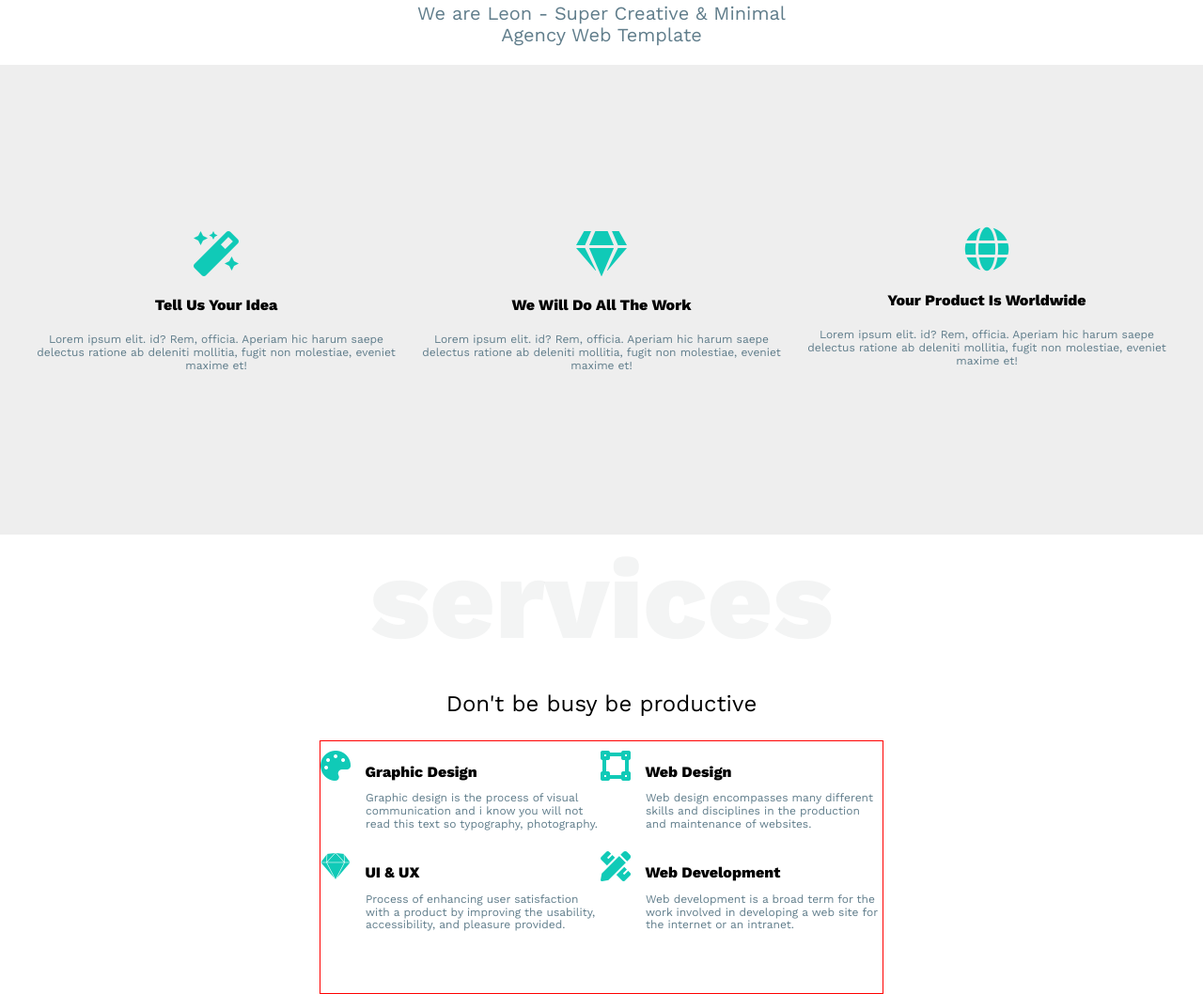
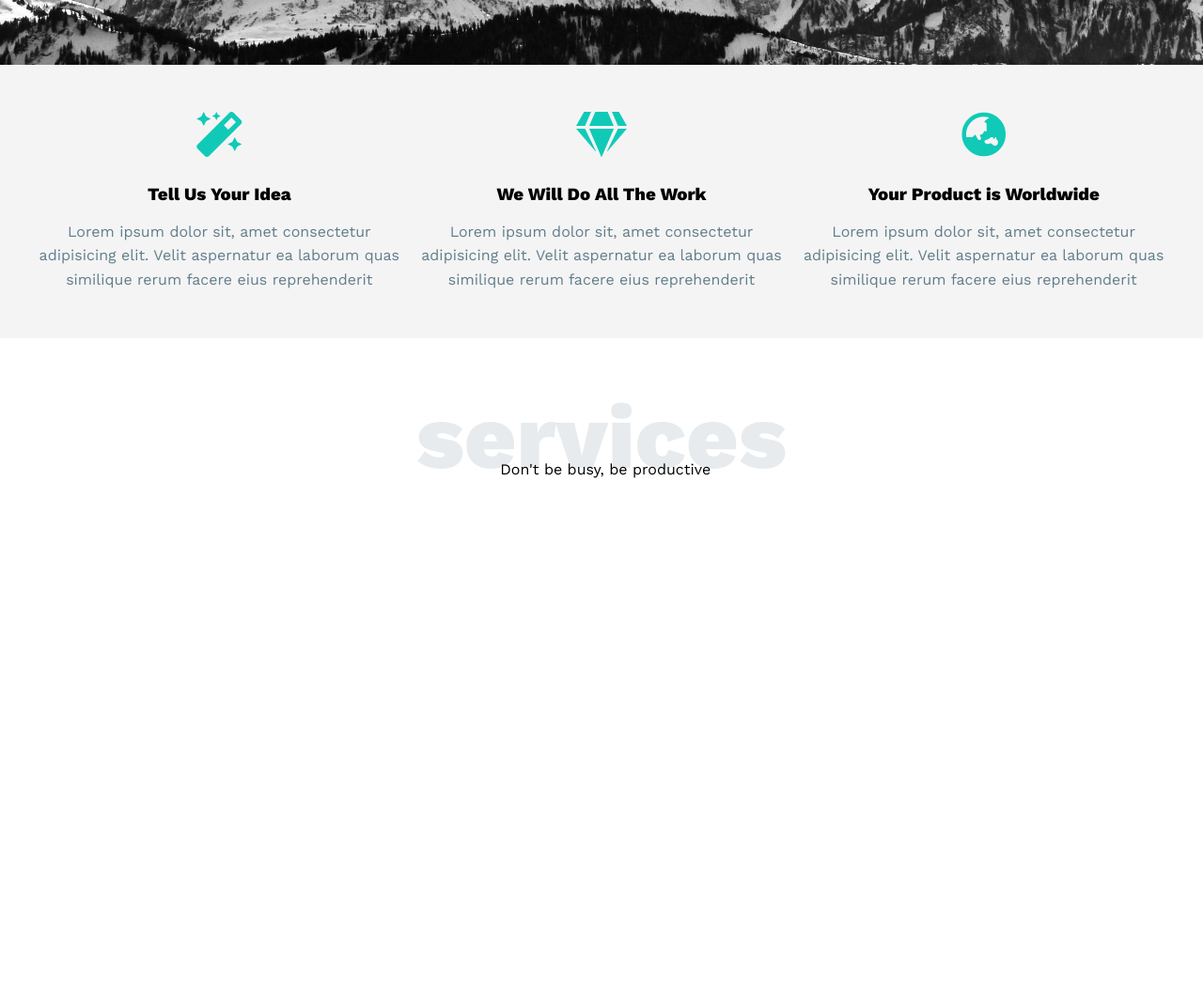
Before and after one commit to Obaadz/Leon-Template, a plain HTML site: page index.html in a window 1280 px wide. Shown: the part 731-1789 px from the top of the page at 94% size. After the commit the page ends 1302 px from the top, so only its background shows below. Drawn offline with nearby package versions, Linux system fonts and the light colour scheme.

Commit message:
enhance css code

```diff
--- a/css/main.css
+++ b/css/main.css
@@ -1,7 +1,10 @@
 /* Start Variables */
 :root {
-    --mainColor: #10cab7;
-    --secondaryColor:#607d8b ;
+    --primary-color: #10cab7;
+    --secondary-color: #607d8b;
+    --section-padding: 50px;
+    --tr-duration: .3s;
+    --line-height: 1.6;
 }
 /* End Variables */
 
@@ -10,22 +13,25 @@
     -webkit-box-sizing: border-box;
     box-sizing: border-box
 }
+
 body {
     font-family: "Work Sans", sans-serif;
 }
-/* End Global Rules */
 
-/* Start Media Query */
+.container {
+    margin: 0 auto;
+    padding: 0 40px;
+}
+
+h1,
+h3,
+p {
+    margin: 0;
+}
 /* Small */
 @media (min-width: 768px) {
     .container {
         width: 750px
-    }
-    .features div div {
-        width: calc(100% / 2)!important
-    }
-    .features div div:last-child {
-        margin: 0 auto;
     }
 
 }
@@ -35,13 +41,6 @@ body {
     .container {
         width: 970px
     }
-    .features div div {
-        width: calc(100% / 3)!important
-    }
-    .services .serv {
-        position: relative;
-        justify-content: flex-start!important;
-    }
 
 }
 
@@ -50,44 +49,26 @@ body {
     .container {
         width: 1170px
     }
-    .header-landing {
-        height: calc(100vh - 56px)!important;
-        background-position-y: -80px!important
-    }
-    .header-landing h4 {
-        font-size: 64px!important
-    }
-    .header-landing p {
-        width: 392px!important;
-        font-size: 20px
-    }
-    .services h1 {
-        font-size:120px!important;
-    }
-    .services p {
-        font-size: 24px;
-    }
 }
-/* End Media Query */
+/* End Global Rules */
 
 /* Start Header */
 header {
-    height: 56px;
     padding: 10px
 }
-
-.container {
-    margin: 0 auto;
-    padding: 0 15px;
+header .container {
     display: flex;
     justify-content: space-between;
     align-items: center
-    /* border: 5px solid red; */
 }
-
+@media (min-width: 768px) {
+    header .container {
+        width: 70%;
+    }
+}
 header img {
-    margin-left: 20px;
-    width: 80px
+    margin-left: 10px;
+    width: 70px
 }
 header .links {
     position: relative
@@ -101,15 +82,14 @@ header .links .icons span {
     background: #333;
     width: 25px;
     height: 1.5px
-    /* margin-bottom: 4px; */
 }
 header .links .icons span:not(:last-child) {
     margin-bottom: 4px
 }
 header .links .icons span:nth-child(2) {
-    width: 50%;
+    width: 60%;
     align-self: flex-end;
-    transition: width .3s
+    transition: width var(--tr-duration)
 }
 header .links:hover span:nth-child(2){
     width: 100%
@@ -164,108 +144,88 @@ header ul li a:hover {
     padding-left: 10px;
     color: #060b04b0
 }
-/* Start Landing Section */
-.header-landing {
-    height: calc(100vh - 136px);
+/* End Header */
+
+/* Start Landing */
+.landing {
+    height: calc(100vh - 48px);
+    display: flex;
+    align-items: center;
     background-image: url(../images/landing.jpg);
-    background-size: cover;
-    background-repeat: no-repeat
+    background-size: cover
 }
 
-.header-landing div {
-    height: 100%;
-    padding: 0;
-    flex-direction: column
+.landing .container {
+    max-width: 500px;
+    margin-bottom: 100px;
+    text-align: center
 }
 
-.header-landing h4 {
-    color: var(--mainColor);
-    font-size: 48px;
-    margin: 80px 0 10px
+.landing h1 {
+    color: var(--primary-color);
+    font-weight: 800;
+    font-size: 3em
 }
-.header-landing p {
-    color: var(--secondaryColor);
-    width: 314px;
-    text-align: center
+.landing p {
+    max-width: 317px;
+    margin: 20px auto 0;
+    color: var(--secondary-color);
+    line-height: var(--line-height)
 }
-/* End Landing Sfection */
-/* End Header */
+/* End Landing */
 
-/* Start Features Section */
+/* Start Features */
 .features {
-    height: 500px;
-    padding: 10px;
-    background-color: #eee;
+    background-color: #f4f4f4;
+    padding: var(--section-padding) 0
 }
-.features > div {
-    width: 100%;
-    height: 100%;
-    margin: 0;
-    justify-content: center;
-    align-content: center;
-    flex-wrap: wrap;
 
+.features .container {
+    width:100%;
+    display: grid;
+    grid-template-columns:repeat(auto-fit, minmax(300px,1fr));
+    justify-content: space-between;
+    gap: 20px;
+    text-align: center;
 }
-.features div div {
-    /* width: 100%; */
-    margin-top: 10px;
-    text-align: center
+
+.features i {
+    color:var(--primary-color);
+    margin-bottom: 30px;
+}
+.features h3 {
+    margin-bottom: 15px;
 }
 .features p {
-    max-width: 423px;
-    color: var(--secondaryColor);
-    font-size: 12px;
-    margin: 5px;
+    color:var(--secondary-color);
+    line-height: var(--line-height)
 }
-.features div i {
-    color: var(--mainColor);
+
+@media (min-width:657px) and (max-width: 991px)  {
+    .features .container div:last-child {
+        grid-column: 1 / 3;
+    }
+}
+/* End Features */
+
+/* Start Services Section */
+.services {
+    padding: var(--section-padding) 0
+}
+
+.services .text {
+    width: max-content;
+    margin: 0 auto;
+    position: relative
 
 }
 
-/* End Features Section */
+.services .text h1 {
+    color: #9cabb23d;
+    font-size: 6em;
 
-/* ٍStart Services Section */
-.services {
-    max-height: 750px;
 }
-.services > div {
-    flex-wrap: wrap;
-    justify-content: center;
+.services .text p {
+    position: absolute;
+    transform: translate(40%,-30px)
 }
-.services h1 {
-    width:100%;
-    margin:0 0 5px;
-    font-size:70px;
-    text-align: center;
-    color: #2f3e3d0f;
-    position: relative;
-}
-.services .serv > p {
-    margin: 0;
-    position: absolute;
-    transform: translateY(20px);
-}
-/*  */
-.services .serv {
-    min-height: 270px;
-    max-width: 600px;
-    padding: 0;
-    border: 1px solid red;
-    justify-content: center;
-    align-content: flex-start;
-}
-.services .serv .col i {
-    color: var(--mainColor);
-    margin-top:10px;
-}
-.services .serv h4 {
-    display: inline;
-    margin-left: 10px;
-}
-.services .serv p {
-    max-width: 250px;
-    margin-left: 48px;
-    color:var(--secondaryColor);
-    font-size: 12px
-}
-/* End Services Section */
--- a/index.html
+++ b/index.html
@@ -17,10 +17,11 @@
 <link href="https://fonts.googleapis.com/css2?family=Work+Sans:wght@400;800&display=swap" rel="stylesheet">
 </head>
 <body>
+    <!-- Start Header -->
     <header>
         <div class="container">
 
-            <a href=""><img src="images/logo.png"></a>
+            <img src="images/logo.png">
             <div class="links">
                 <span class="icons">
                     <span></span>
@@ -36,63 +37,44 @@
             </div>
         </div>
     </header>
-    <section class="header-landing">
+    <!-- End Header -->
+
+    <!-- Start Landing -->
+    <div class="landing">
         <div class="container">
-            <h4>Hello There!</h4>
-            <p>We are Leon - Super Creative & Minimal Agency Web Template</p>
+            <h1>Hello There!</h1>
+            <p>We Are Leon - Super Creative & Minimal Agency Web Template</p>
         </div>
-    </section>
-    <section class="features">
+    </div>
+    <!-- End Landing -->
+
+    <!-- Start Features -->
+    <div class="features">
         <div class="container">
             <div>
                 <i class="fas fa-magic fa-3x"></i>
-                <h4>Tell Us Your Idea</h4>
-                <p>Lorem ipsum elit. id? Rem, officia. Aperiam hic harum saepe delectus ratione ab deleniti mollitia, fugit non molestiae, eveniet maxime et!</p>
-
+                <h3>Tell Us Your Idea</h3>
+                <p>Lorem ipsum dolor sit, amet consectetur adipisicing elit. Velit aspernatur ea laborum quas similique rerum facere eius reprehenderit </p>
             </div>
             <div>
                 <i class="fas fa-gem fa-3x"></i>
-                <h4>We Will Do All The Work</h4>
-                <p>Lorem ipsum elit. id? Rem, officia. Aperiam hic harum saepe delectus ratione ab deleniti mollitia, fugit non molestiae, eveniet maxime et!</p>
-
+                <h3>We Will Do All The Work</h3>
+                <p>Lorem ipsum dolor sit, amet consectetur adipisicing elit. Velit aspernatur ea laborum quas similique rerum facere eius reprehenderit </p>
             </div>
-            <div><i class="fas fa-globe fa-3x"></i>
-                <h4>Your Product Is Worldwide</h4>
-                <p>Lorem ipsum elit. id? Rem, officia. Aperiam hic harum saepe delectus ratione ab deleniti mollitia, fugit non molestiae, eveniet maxime et!</p>
-
+            <div>
+                <i class="fas fa-globe-asia fa-3x"></i>
+                <h3>Your Product is Worldwide</h3>
+                <p>Lorem ipsum dolor sit, amet consectetur adipisicing elit. Velit aspernatur ea laborum quas similique rerum facere eius reprehenderit </p>
             </div>
         </div>
-    </section>
-    <section class="services" id="services">
-        <div class="container">
+    </div>
+    <!-- End Features -->
+
+    <!-- Start Services Section -->
+    <section class="services">
+        <div class="text">
             <h1>services</h1>
-            <p>Don't be busy be productive</p>
-        </div>
-        <div class="container serv">
-            <div class="col">
-                <div class="row">
-                    <i class="fas fa-palette fa-2x"></i>
-                    <h4>Graphic Design</h4>
-                    <p>Graphic design is the process of visual communication and i know you will not read this text so typography, photography.</p>
-                </div>
-                <div class="row">
-                    <i class="fab fa-sketch fa-2x"></i>
-                    <h4>UI & UX</h4>
-                    <p>Process of enhancing user satisfaction with a product by improving the usability, accessibility, and pleasure provided.</p>
-                </div>
-            </div>
-            <div class="col">
-                <div class="row">
-                    <i class="fas fa-vector-square fa-2x"></i>
-                    <h4>Web Design</h4>
-                    <p>Web design encompasses many different skills and disciplines in the production and maintenance of websites.</p>
-                </div>
-                <div class="row">
-                    <i class="fas fa-pencil-ruler fa-2x"></i>
-                    <h4>Web Development</h4>
-                    <p>Web development is a broad term for the work involved in developing a web site for the internet or an intranet.</p>
-                </div>
-            </div>
+            <p>Don't be busy, be productive</p>
         </div>
     </section>
 </body>
```
